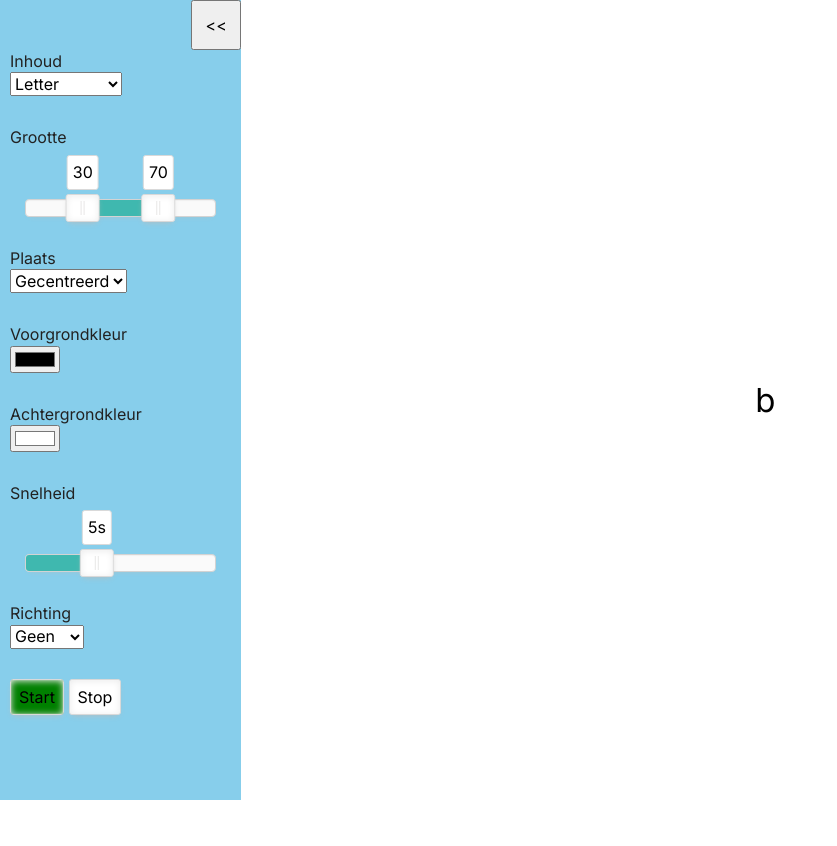
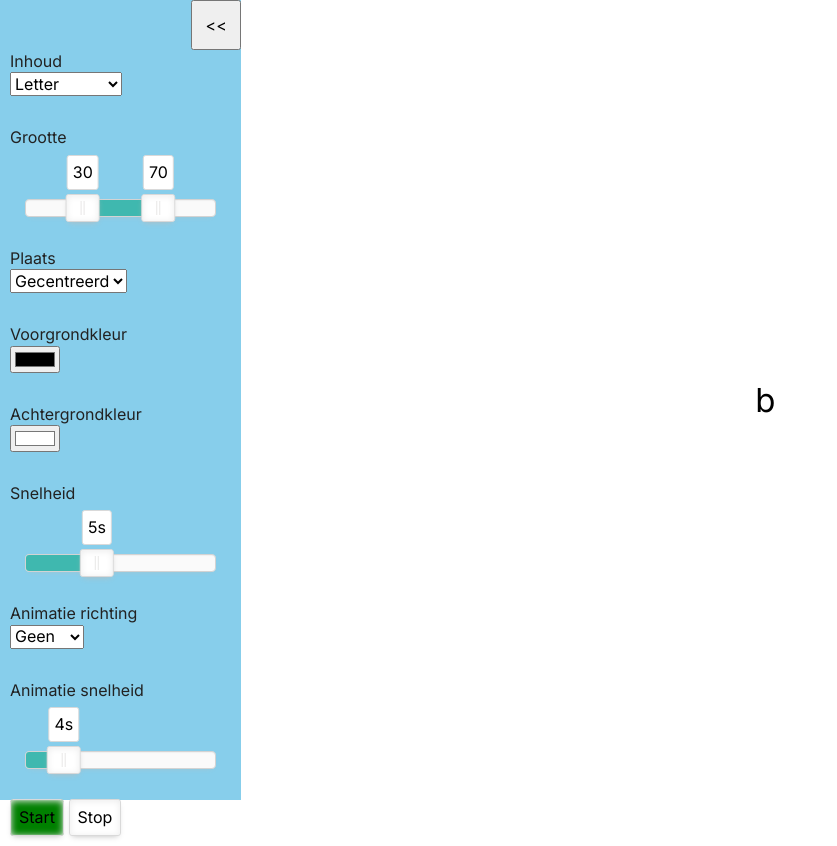
Before and after one commit to wimsymons/bioptic, a plain HTML site: page index.html in a window 1280 px wide. Shown: the whole page, without its empty margins (0-837 px from the left). Before the commit the page ends 800 px from the top, so only its background shows below. Drawn offline with Linux system fonts and the light colour scheme.

Commit message:
Added animation speed setting. Default 4s, can be changed from 1 to 16s.

```diff
--- a/index.html
+++ b/index.html
@@ -56,7 +56,7 @@
       <div id="snelheid"></div>
     </div>
     <div class="form-group">
-      <label for="richting">Richting</label>
+      <label for="richting">Animatie richting</label>
       <select id="richting">
         <option value="N" selected>Geen</option>
         <option value="L">Links</option>
@@ -65,6 +65,10 @@
         <option value="U">Boven</option>
         <option value="A">Alle</option>
       </select>
+    </div>
+    <div class="form-group">
+      <label for="animatie-snelheid">Animatie snelheid</label>
+      <div id="animatie-snelheid"></div>
     </div>
     <div class="form-group">
       <input type="button" id="start" value="Start">
--- a/js/main.js
+++ b/js/main.js
@@ -6,6 +6,11 @@ const speedMax = 10;
 const speedStep = 1;
 const initialSpeed = 5;
 const speedMultiplier = 1000;
+
+const initialAnimSpeed = 4;
+const animSpeedMin = 1;
+const animSpeedMax = 16;
+const animSpeedStep = 1;
 
 const fontSizeMin = 0;
 const fontSizeMax = 100;
@@ -83,9 +88,30 @@ document.addEventListener('DOMContentLoaded', function () {
     }
   });
 
-  // set slow animation speed
-  document.documentElement.style.setProperty('--animate-duration', '4s');
+  var animSpeedSlider = document.getElementById('animatie-snelheid');
+  noUiSlider.create(animSpeedSlider, {
+    start: initialAnimSpeed,
+    connect: 'lower',
+    range: {
+      'min': animSpeedMin,
+      'max': animSpeedMax
+    },
+    step: animSpeedStep,
+    format: {
+      from: function (value) {
+        return Number(parseInt(value));
+      },
+      to: function (value) {
+        return parseInt(value) + 's';
+      }
+    },
+    tooltips: true
+  });
+  animSpeedSlider.noUiSlider.on('change', function (values) {
+    setAnimSpeed(parseInt(values[0]));
+  });
 
+  setAnimSpeed(initialAnimSpeed);
   loadWords();
 });
 
@@ -247,3 +273,8 @@ function animateSlide(elem) {
 
   elem.addEventListener('animationend', handleAnimationEnd, {once: true});
 }
+
+function setAnimSpeed(animSpeed) {
+  // set animation speed
+  document.documentElement.style.setProperty('--animate-duration', '' + animSpeed + 's');
+}
```
